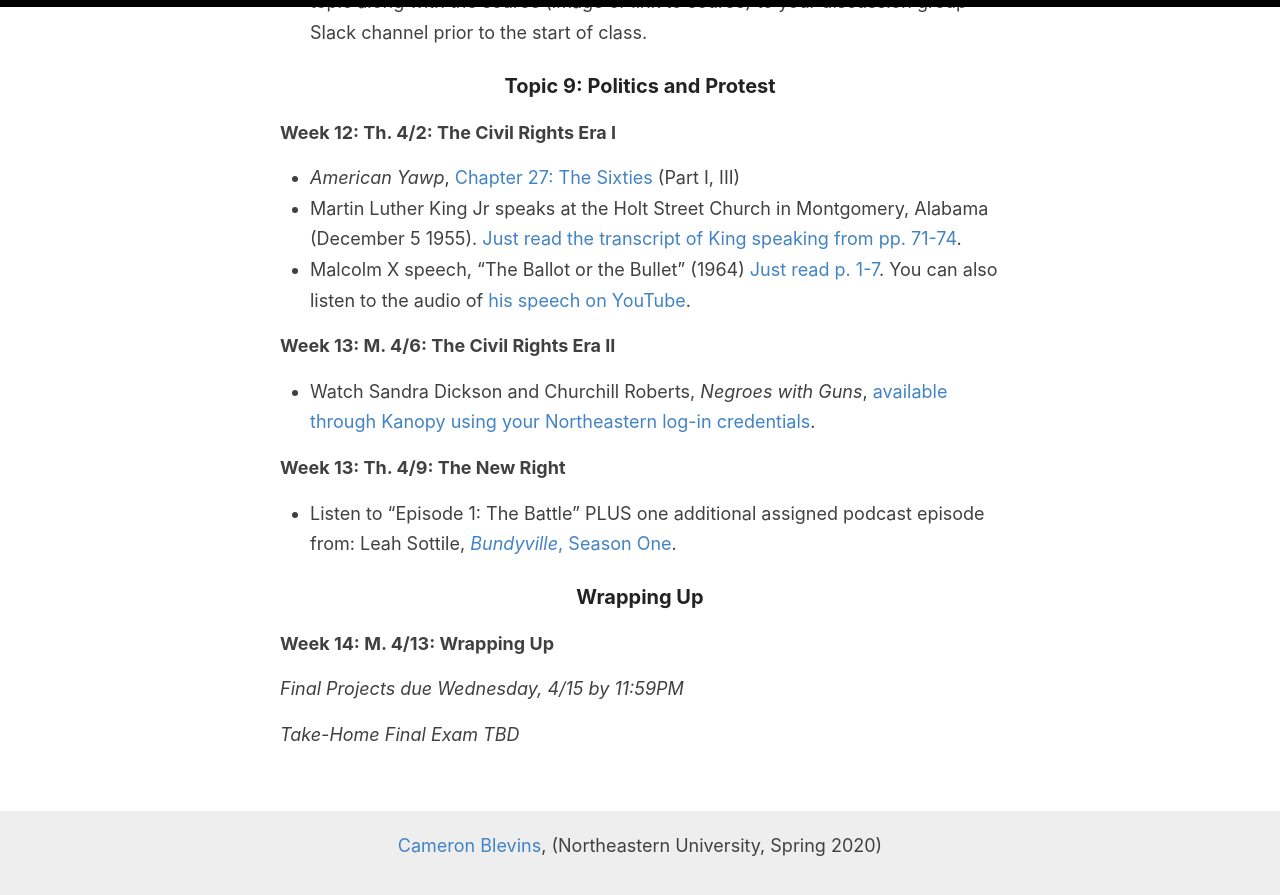
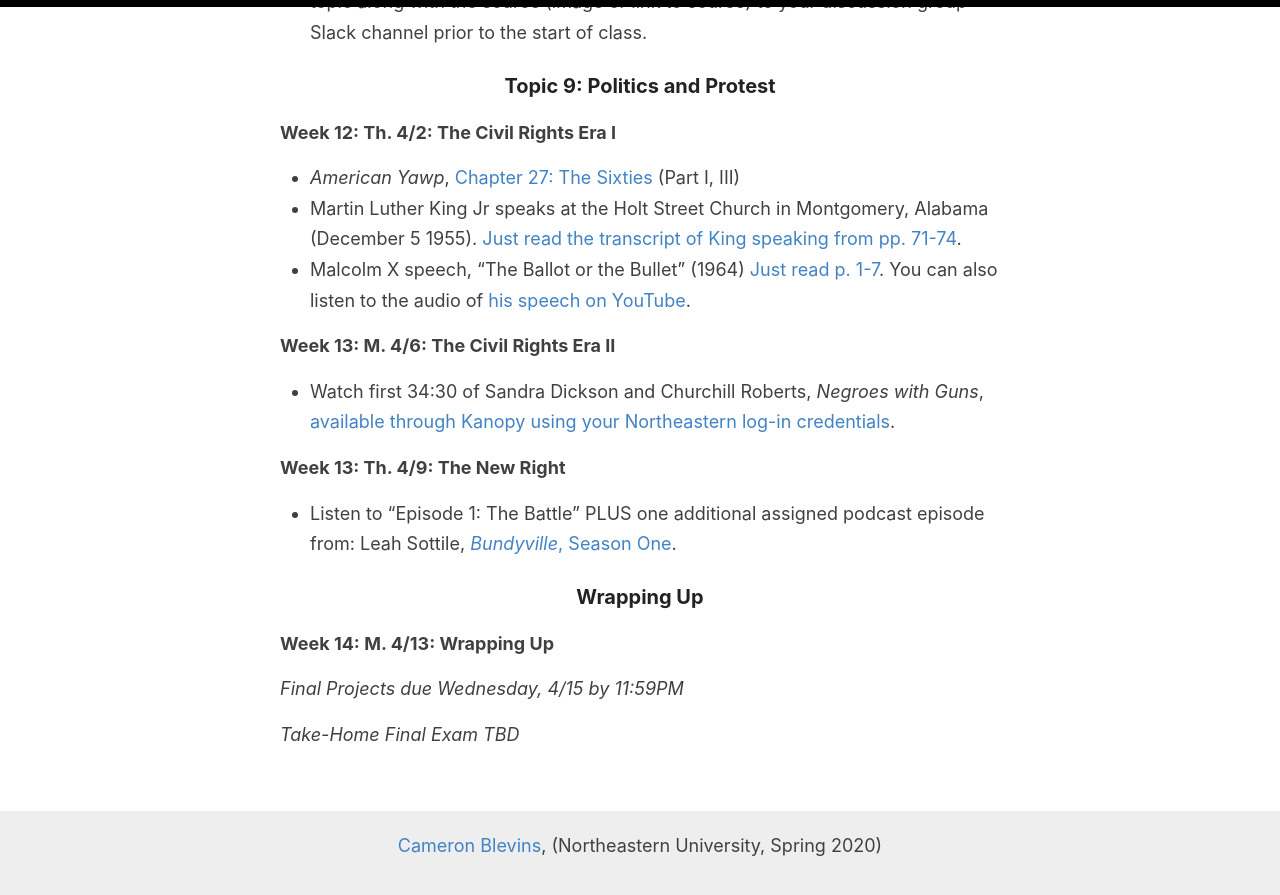
Before and after one commit to cblevins/f20-us-since-1876, a Jekyll site: the page built from schedule.md, in a window 1280 px wide and 900 px high, scrolled down 6170 px. Shown: the top 895 px of the window. Built offline with Jekyll 4.4.1, drawn with Linux system fonts in a browser that asks for light colours.

Commit message:
documentary time

```diff
--- a/schedule.md
+++ b/schedule.md
@@ -173,7 +173,7 @@ permalink: /schedule/
 - Malcolm X speech, "The Ballot or the Bullet” (1964) [Just read p. 1-7](http://www.blacklivesmattersyllabus.com/wp-content/uploads/2015/11/Malcolm-X-The-Ballot-or-the-Bullet.pdf). You can also listen to the audio of [his speech on YouTube](https://youtu.be/7oVW3HfzXkg).
 
 **Week 13: M. 4/6: The Civil Rights Era II**
-- Watch Sandra Dickson and Churchill Roberts, *Negroes with Guns*, [available through Kanopy using your Northeastern log-in credentials](https://northeastern.kanopy.com/video/negroes-guns).
+- Watch first 34:30 of Sandra Dickson and Churchill Roberts, *Negroes with Guns*, [available through Kanopy using your Northeastern log-in credentials](https://northeastern.kanopy.com/video/negroes-guns).
 
 **Week 13: Th. 4/9: The New Right**
 - Listen to "Episode 1: The Battle" PLUS one additional assigned podcast episode from: Leah Sottile, [*Bundyville*, Season One](https://longreads.com/bundyville/season-one/).
```
Also changed, not shown: 1 other file.
